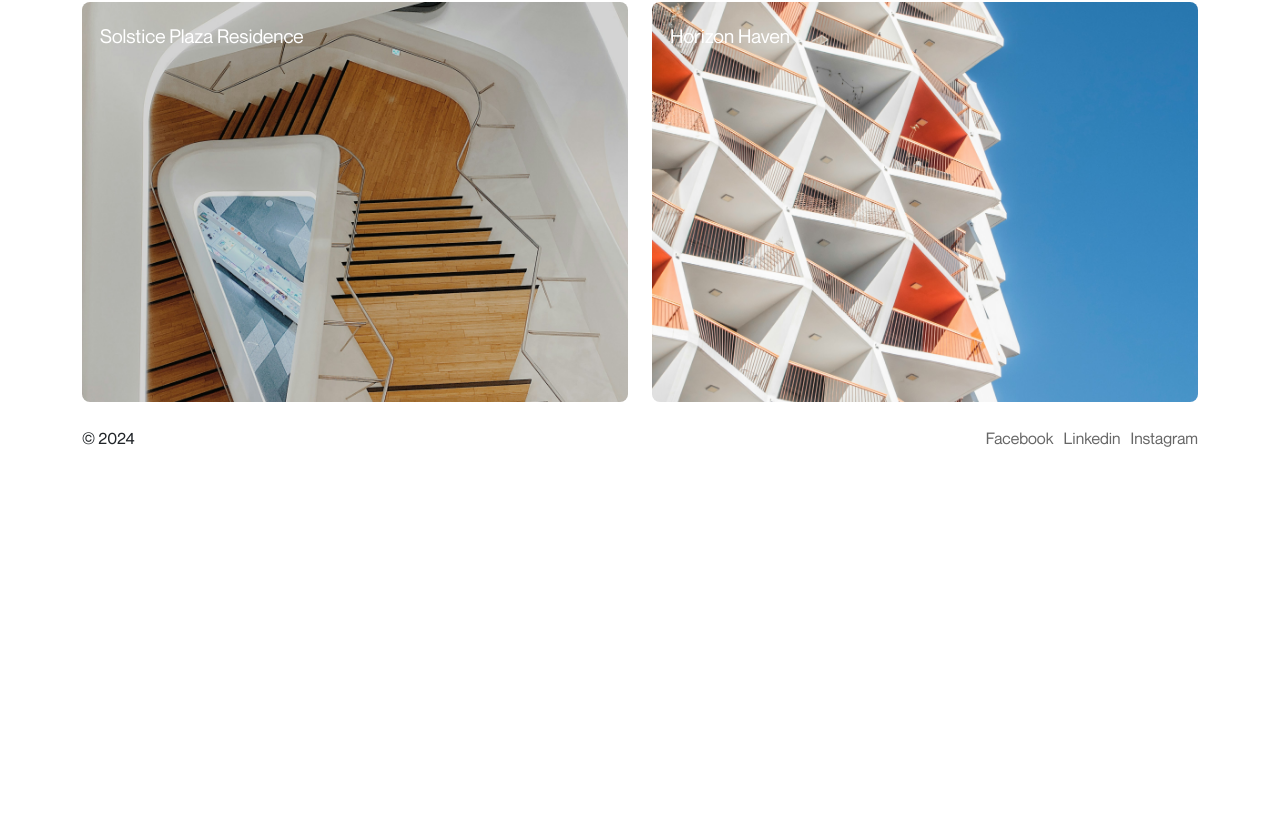
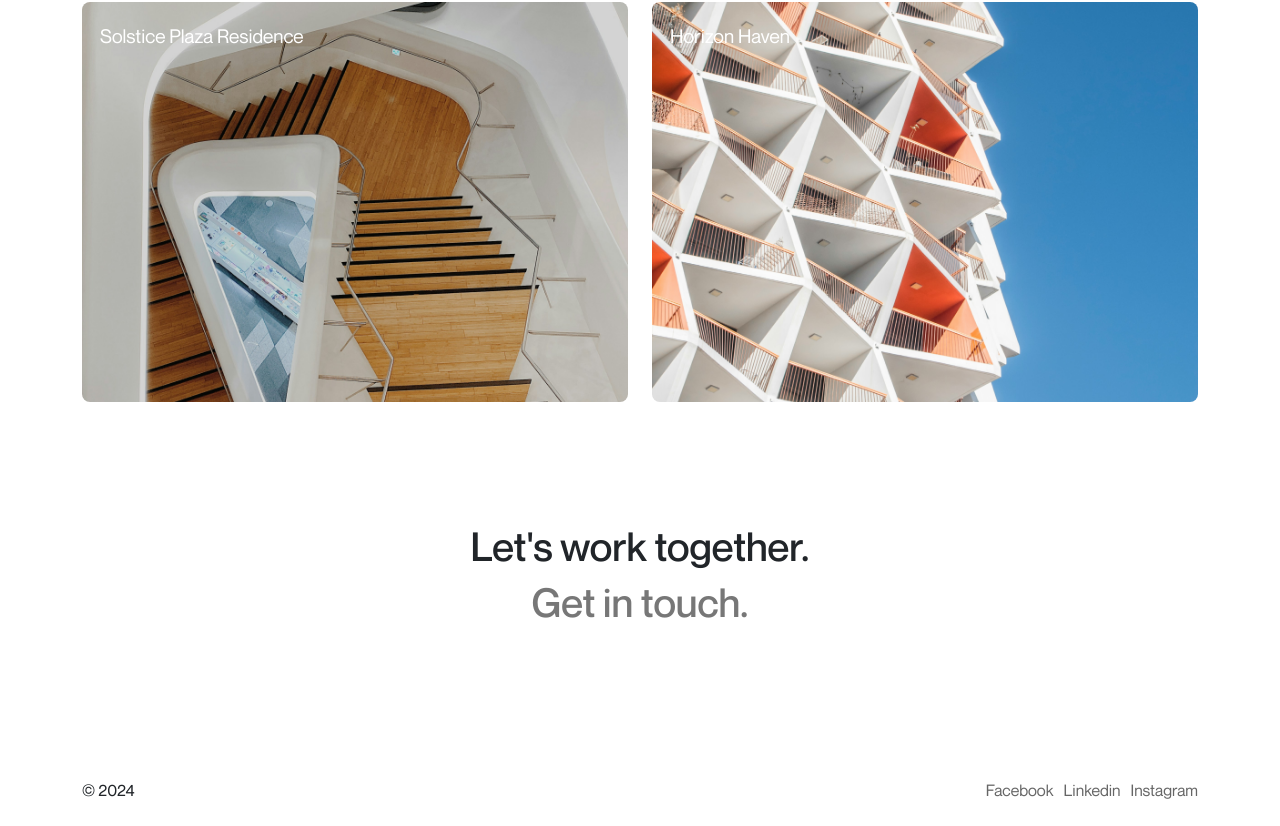
Before and after one commit to federicaarosio/vue-ohstudio, a Vue app: page / in a window 1280 px wide. Shown: the part 1494-2320 px from the top of the page. Before the commit the page ends 1968 px from the top, so only its background shows below. Built offline with nearby package versions, Linux system fonts and the light colour scheme.

Commit message:
minor style changes

```diff
--- a/src/components/AppHeader.vue
+++ b/src/components/AppHeader.vue
@@ -41,7 +41,11 @@ export default {
 @use '../style/partials/variables' as *;
 
 .custom-nav {
-    background-color: $primary-color;
+    /* From https://css.glass */
+background: rgba(232, 229, 228, 0.5019607843137255);
+border-radius: 16px;
+backdrop-filter: blur(9.2px);
+-webkit-backdrop-filter: blur(9.2px);
     border-radius: 35px;
     padding: 0.8rem 0.25rem;
 
--- a/src/pages/HomePage.vue
+++ b/src/pages/HomePage.vue
@@ -1,9 +1,9 @@
 <template>
-    <section class="section fadeup pt-5">
+    <section class="section fadeup mt-5">
         <div class="container">
             <div class="row fadeup fade-delay">
                 <div class="col-12 col-md-7 mx-auto">
-                    <h1 class="text-center custom-fs-big mb-5">
+                    <h1 class="text-center custom-fs-big mb-5 pt-5">
                         An architectural studio designing spaces worldwide
                     </h1>
                 </div>
@@ -21,14 +21,28 @@
             </div>
         </div>
     </section>
-    <section class="section fadeup">
+    <section class="section fadeup mb-5">
         <div class="container">
             <div class="row">
                 <div v-for='image in imagesList' class="col-12 col-md-6 mb-4 position-relative">
                     <div class="position-absolute text-white custom-label">
                         {{ image.label }}
                     </div>
-                    <img :src="image.url" alt="immagine di prova" class="rounded-3 w-100">
+                    <img :src="image.url" :alt="image.label" class="rounded-3 w-100">
+                </div>
+            </div>
+        </div>
+    </section>
+    <section class="section fadeup ">
+        <div class="container">
+            <div class="row mb-5">
+                <div class="col-12 col-md-5 mx-auto mb-5 p-5">
+                    <h2 class="text-center fs-1 fadeup fade-delay">
+                        Let's work together.
+                    </h2>
+                    <h2 class="text-center fs-1 fadeup fade-delay">
+                        <router-link to="/contact">Get in touch.</router-link>
+                    </h2>
                 </div>
             </div>
         </div>
--- a/src/style/general.scss
+++ b/src/style/general.scss
@@ -56,7 +56,8 @@ body {
     opacity: 1;
 }
 
-.in-view.fadeup, .in-view .fadeup{
+.in-view.fadeup,
+.in-view .fadeup {
     transform: none;
     opacity: 1;
 }
@@ -81,9 +82,18 @@ body {
     border-radius: 35px;
 }
 
+a {
+    text-decoration: none;
+    color: #777777;
+
+    &:hover {
+        color: #999999;
+    }
+}
+
 @media screen and (max-width: 600px) {
 
     .custom-fs-big {
-      font-size: 3rem;
+        font-size: 3rem;
     }
-  }
+}
--- a/src/style/partials/_variables.scss
+++ b/src/style/partials/_variables.scss
@@ -6,5 +6,5 @@ $fs-small: 0.9rem;
 $margin-bottom-big: 8rem;
 
 //Colors
-$primary-color: rgba(232, 229, 228, 0.5);
+$primary-color: #e8e5e480;
 $text-color: #666666;
```
